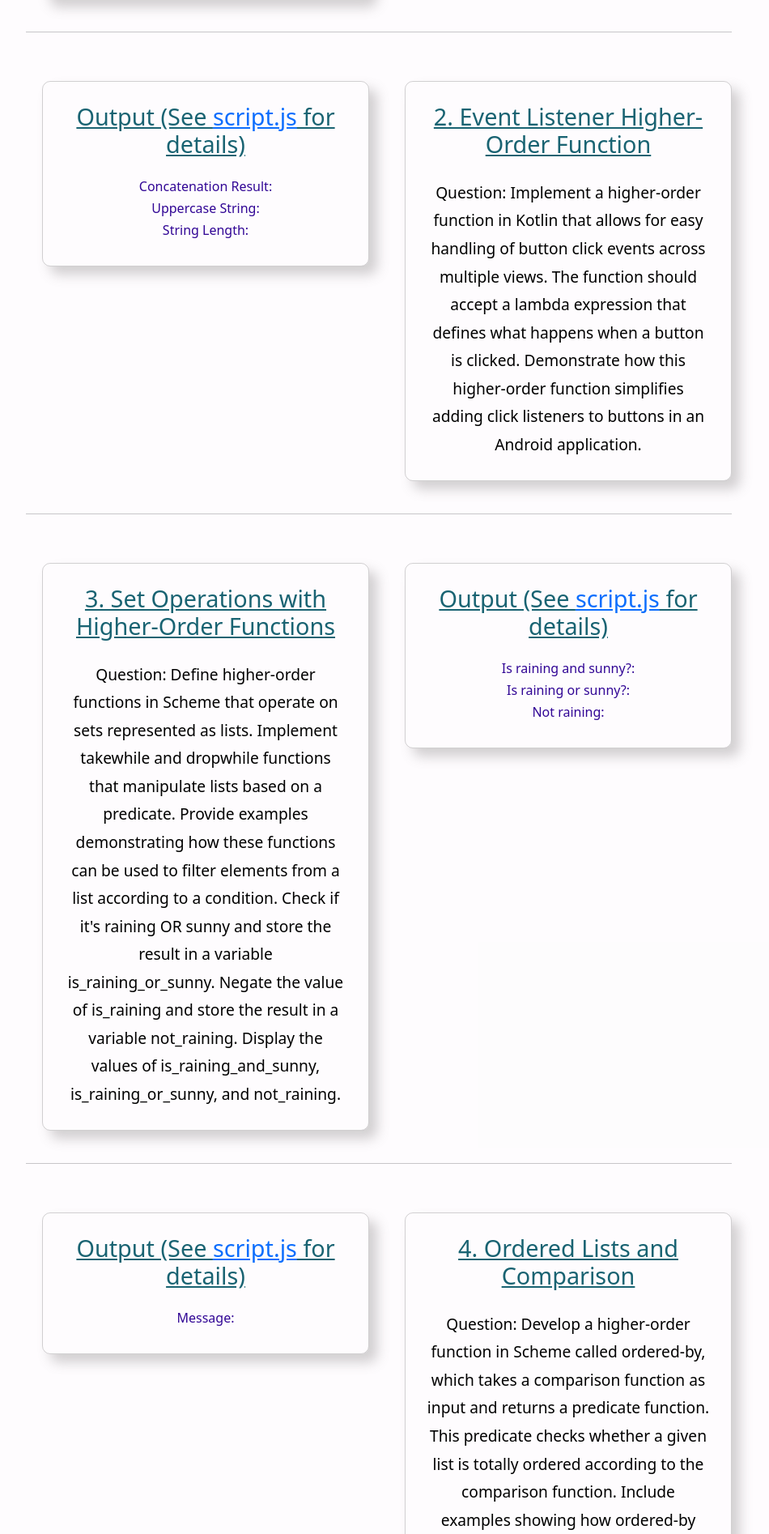
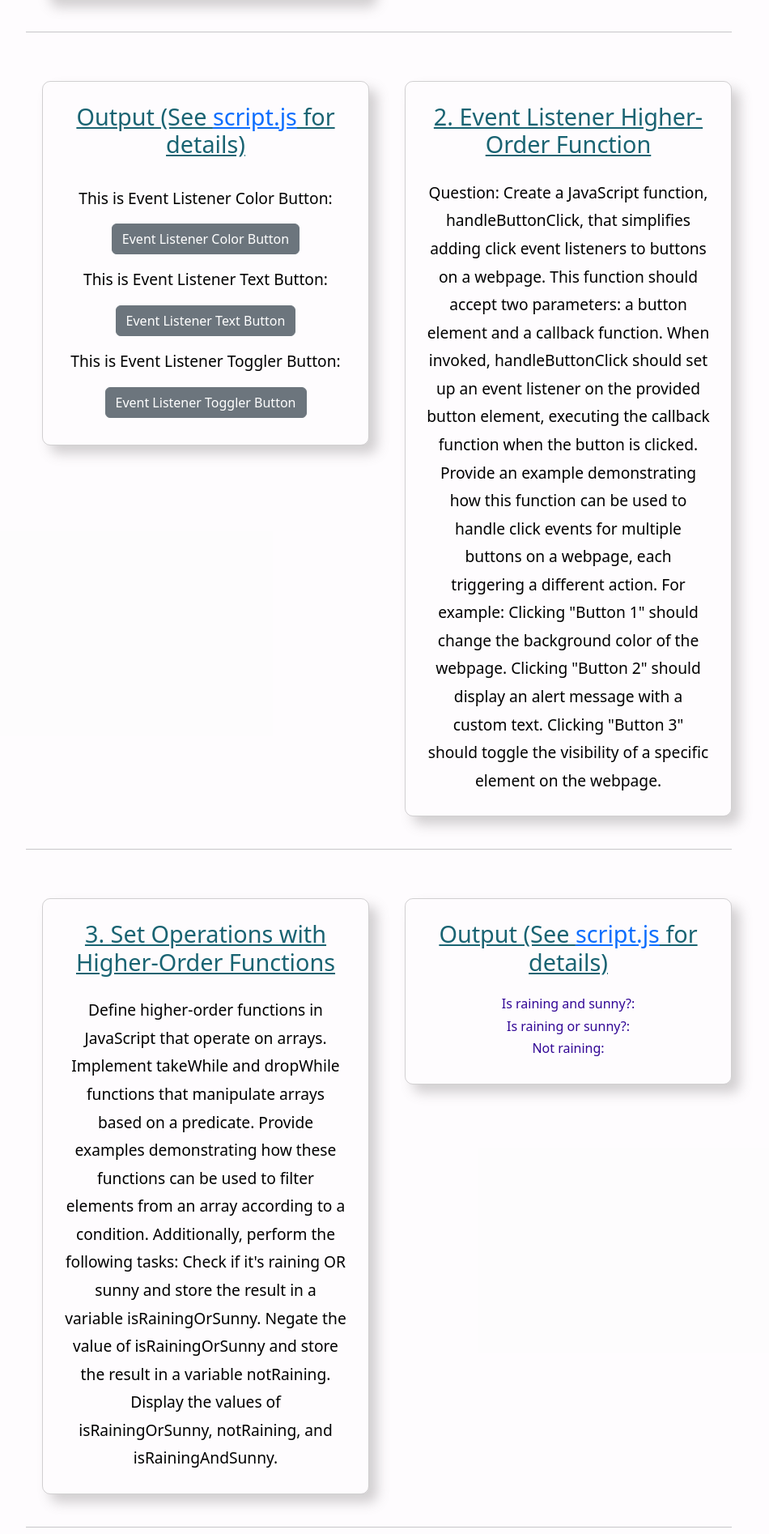
Before and after one commit to scientistigwe/FrontEnd-Projects, a Python web app: template templates/intermediate-js-concepts.html in a window 1280 px wide. Shown: the part 1378-3272 px from the top of the page at 81% size, without its empty margins (172-1122 px from the left). Run offline with Jinja, Linux system fonts and the light colour scheme; the template is opened without the code that fills it, so the values that code supplies are empty; some libraries are stand-ins or nearby versions.

Commit message:
add event listener Higher Order function

```diff
--- a/scripts/intermediate-js-concepts.js
+++ b/scripts/intermediate-js-concepts.js
@@ -39,3 +39,59 @@ document.getElementById("hofResultBtn").addEventListener("click", function () {
   let num2 = parseFloat(document.getElementById("secondNum").value);
   applyOperation(num1, num2, callbackFunc);
 });
+
+//2. Function as an argument (Event Listener)
+function handleButtonClick(button, callback) {
+  document.getElementById("elIntroMessage").textContent =
+    "Hey, I am a Higher Order Function and I will execute an Event Listener Callback Function in each button if you double click it:";
+
+  button.addEventListener("click", function () {
+    callback(button);
+  });
+}
+
+function eventListenerCallbackFunc(button) {
+  let actionType;
+  switch (button.id) {
+    case "eventListenerColorBtn":
+      actionType = "colorBtn";
+      break;
+    case "eventListenerTextBtn":
+      actionType = "textBtn";
+      break;
+    case "eventListenerToggleBtn":
+      actionType = "toggleBtn";
+      break;
+  }
+
+  if (actionType === "colorBtn") {
+    document.getElementById("eventListenerColorBtn").style.backgroundColor =
+      "purple";
+  } else if (actionType === "textBtn") {
+    document.getElementById("eventListenerTextBtn").textContent =
+      "I am your new placeholder - all thanks to Event Listener";
+  } else if (actionType === "toggleBtn") {
+    document.getElementById("eventListenerToggleBtn").style.display = "none";
+  }
+}
+
+//Link event listener to color button
+document
+  .getElementById("eventListenerColorBtn")
+  .addEventListener("click", function () {
+    handleButtonClick(this, eventListenerCallbackFunc);
+  });
+
+//Link event listener to text button
+document
+  .getElementById("eventListenerTextBtn")
+  .addEventListener("click", function () {
+    handleButtonClick(this, eventListenerCallbackFunc);
+  });
+
+//Link event listener to toggle button
+document
+  .getElementById("eventListenerToggleBtn")
+  .addEventListener("click", function () {
+    handleButtonClick(this, eventListenerCallbackFunc);
+  });
--- a/templates/intermediate-js-concepts.html
+++ b/templates/intermediate-js-concepts.html
@@ -267,9 +267,16 @@
                                         target="_blank">script.js</a> for details)
                                 </h5>
                                 <div class="card-text">
-                                    <h6>Concatenation Result: <span id="concat_result"></span></h6>
-                                    <h6>Uppercase String: <span id="upper_str"></span></h6>
-                                    <h6>String Length: <span id="str_length"></span></h6>
+                                    <h6 id="elIntroMessage"></h6>
+                                    <label for="eventListenerColorBtn">This is Event Listener Color Button:</label>
+                                    <button class="btn btn-secondary" id="eventListenerColorBtn">Event Listener Color
+                                        Button</button>
+                                    <label for="eventListenerTextBtn">This is Event Listener Text Button:</label>
+                                    <button class="btn btn-secondary" id="eventListenerTextBtn">Event Listener Text
+                                        Button</button>
+                                    <label for="eventListenerToggleBtn">This is Event Listener Toggler Button:</label>
+                                    <button class="btn btn-secondary" id="eventListenerToggleBtn">Event Listener Toggler
+                                        Button</button>
                                 </div>
                             </div>
                         </div>
@@ -281,11 +288,20 @@
                                     2. Event Listener Higher-Order Function
                                 </h5>
                                 <p class="card-text">
-                                    Question: Implement a higher-order function in Kotlin that allows for easy handling
-                                    of button click events across multiple views. The function should accept a lambda
-                                    expression that defines what happens when a button is clicked. Demonstrate how this
-                                    higher-order function simplifies adding click listeners to buttons in an Android
-                                    application.
+                                    Question: Create a JavaScript function, handleButtonClick, that simplifies adding
+                                    click event listeners to buttons on a webpage. This function should accept two
+                                    parameters: a button element and a callback function. When invoked,
+                                    handleButtonClick should set up an event listener on the provided button element,
+                                    executing the callback function when the button is clicked.
+
+                                    Provide an example demonstrating how this function can be used to handle click
+                                    events for multiple buttons on a webpage, each triggering a different action. For
+                                    example:
+
+                                    Clicking "Button 1" should change the background color of the webpage.
+                                    Clicking "Button 2" should display an alert message with a custom text.
+                                    Clicking "Button 3" should toggle the visibility of a specific element on the
+                                    webpage.
                                 </p>
                             </div>
                         </div>
@@ -301,14 +317,16 @@
                                     3. Set Operations with Higher-Order Functions
                                 </h5>
                                 <p class="card-text">
-                                    Question: Define higher-order functions in Scheme that operate on sets represented
-                                    as lists. Implement takewhile and dropwhile functions that manipulate lists based on
-                                    a predicate. Provide examples demonstrating how these functions can be used to
-                                    filter elements from a list according to a condition.
-                                    Check if it's raining OR sunny and store the result in a variable
-                                    is_raining_or_sunny.
-                                    Negate the value of is_raining and store the result in a variable not_raining.
-                                    Display the values of is_raining_and_sunny, is_raining_or_sunny, and not_raining.
+                                    Define higher-order functions in JavaScript that operate on arrays. Implement
+                                    takeWhile and dropWhile functions that manipulate arrays based on a predicate.
+                                    Provide examples demonstrating how these functions can be used to filter elements
+                                    from an array according to a condition.
+
+                                    Additionally, perform the following tasks:
+
+                                    Check if it's raining OR sunny and store the result in a variable isRainingOrSunny.
+                                    Negate the value of isRainingOrSunny and store the result in a variable notRaining.
+                                    Display the values of isRainingOrSunny, notRaining, and isRainingAndSunny.
                                 </p>
                             </div>
                         </div>
```
Also changed, not shown: 1 other file.
